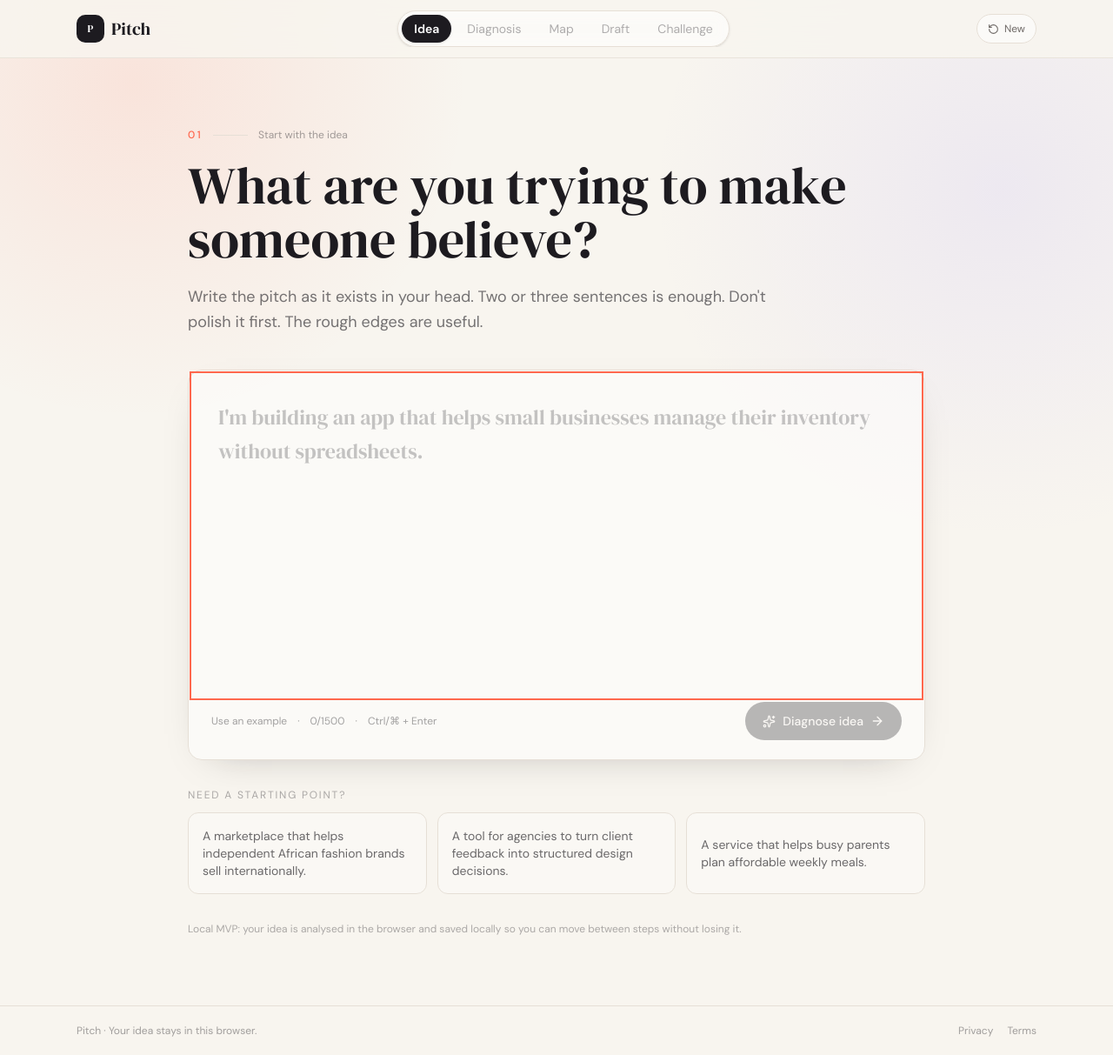
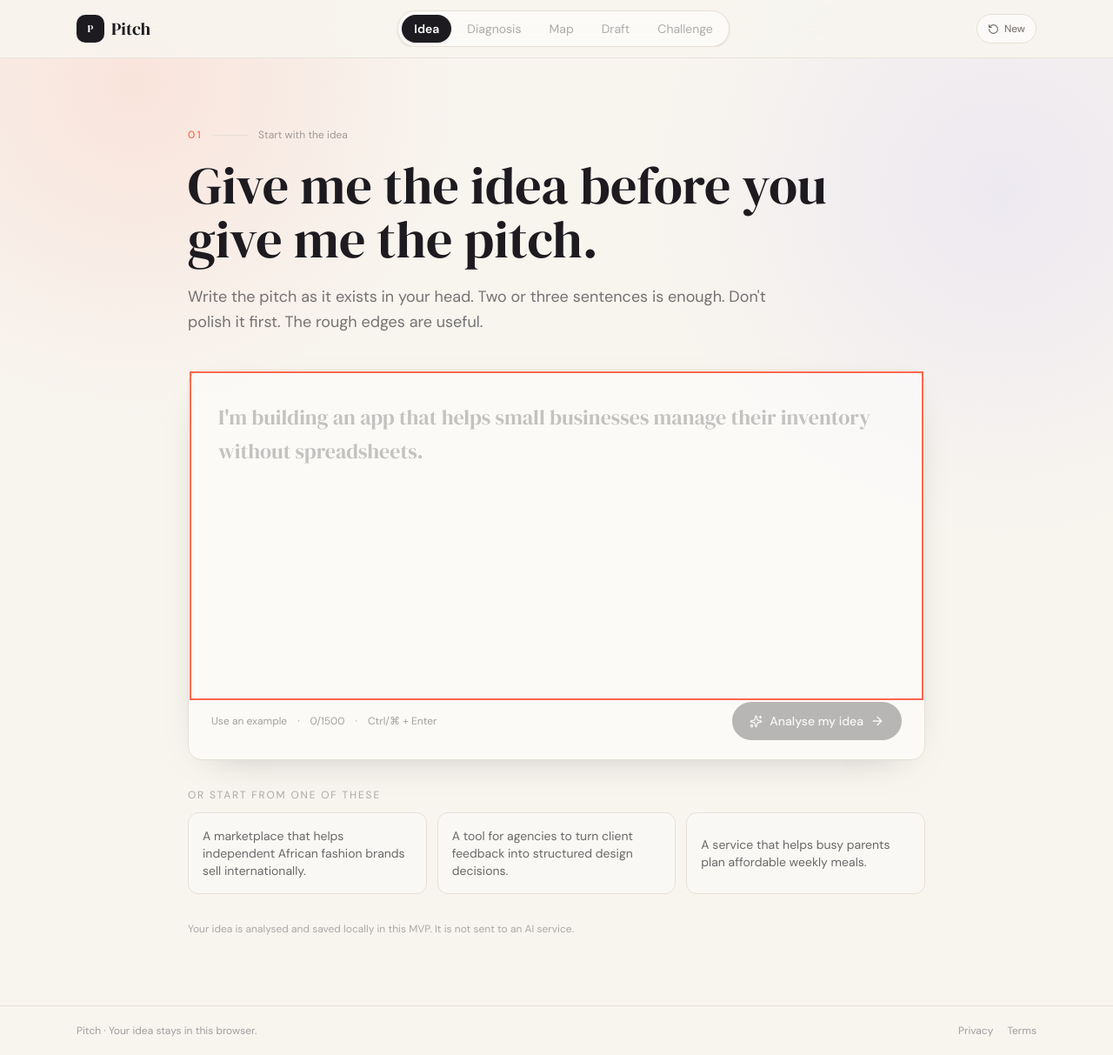
Before and after one commit to Wuraola-Adebisi/Pitch, a React (Vite) app: page /app in a window 1280 px wide. Shown: the whole page at 87% size. Built offline with nearby package versions, Linux system fonts and the light colour scheme.

Commit message:
Tighten MVP product copy

```diff
--- a/src/pages/Input.tsx
+++ b/src/pages/Input.tsx
@@ -35,7 +35,7 @@ export default function Input() {
         </div>
 
         <h1 className="mb-5 font-display text-4xl leading-[1.03] sm:text-6xl">
-          What are you trying to make someone believe?
+          Give me the idea before you give me the pitch.
         </h1>
         <p className="max-w-2xl text-base leading-relaxed text-ink/60 sm:text-lg">
           Write the pitch as it exists in your head. Two or three sentences is enough.
@@ -75,14 +75,14 @@ export default function Input() {
               className="inline-flex items-center justify-center gap-2 rounded-full bg-ink px-5 py-3 text-sm font-medium text-paper transition-colors hover:bg-ember disabled:opacity-30"
             >
               <Sparkles size={15} />
-              Diagnose idea
+              Analyse my idea
               <ArrowRight size={16} />
             </button>
           </div>
         </div>
 
         <div className="mt-8">
-          <p className="mb-3 text-xs uppercase tracking-[0.15em] text-ink/35">Need a starting point?</p>
+          <p className="mb-3 text-xs uppercase tracking-[0.15em] text-ink/35">Or start from one of these</p>
           <div className="grid gap-3 sm:grid-cols-3">
             {STARTERS.map((starter) => (
               <button
@@ -98,7 +98,7 @@ export default function Input() {
         </div>
 
         <p className="mt-8 text-xs text-ink/35">
-          Local MVP: your idea is analysed in the browser and saved locally so you can move between steps without losing it.
+          Your idea is analysed and saved locally in this MVP. It is not sent to an AI service.
         </p>
       </div>
     </div>
```
